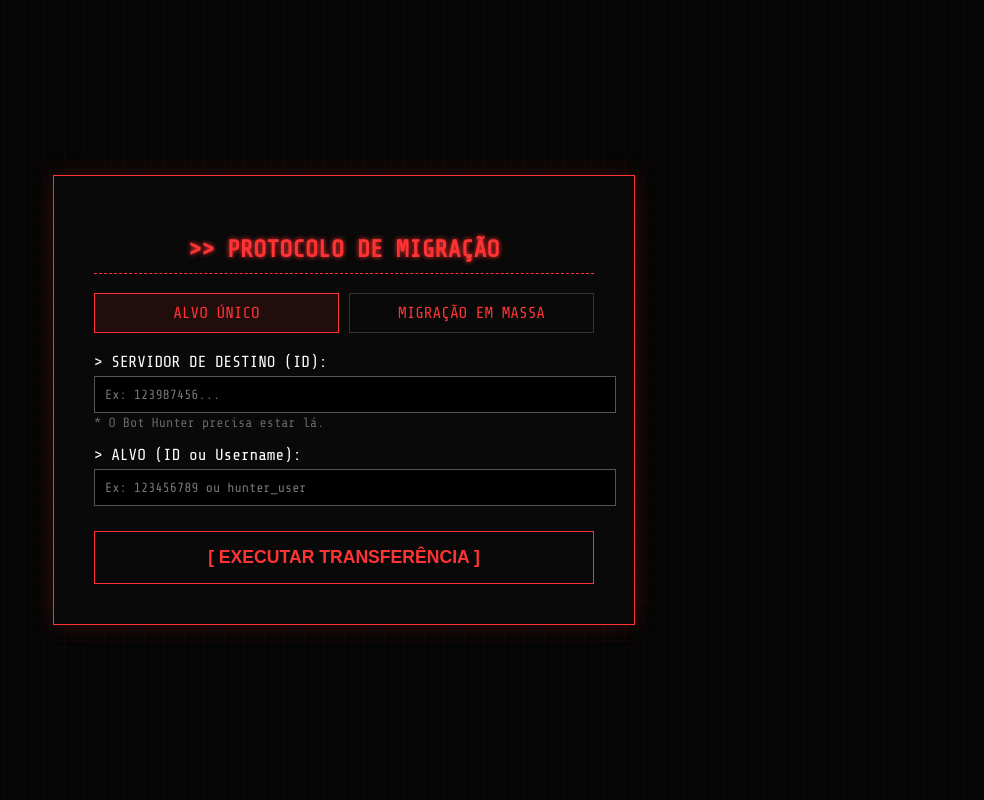
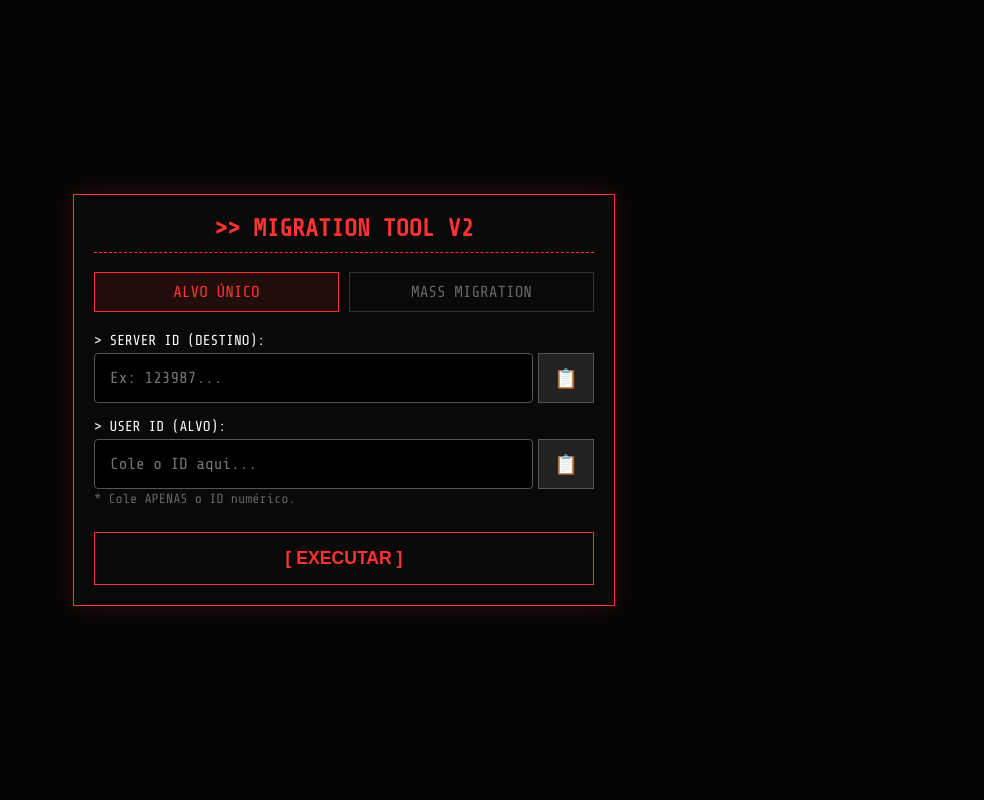
Before and after one commit to LPGamer1/Verefication-Bot, a Flask app: page /migrate in a window 1280 px wide. Shown: the whole page, without its empty margins (296-1280 px from the left). Run offline with Flask 3, Linux system fonts and the light colour scheme; some libraries are stand-ins or nearby versions.

Commit message:
Update migration.html

```diff
--- a/templates/migration.html
+++ b/templates/migration.html
@@ -2,21 +2,79 @@
 <html lang="pt-br">
 <head>
     <meta charset="UTF-8">
-    <title>HUNTER :: MIGRATION PROTOCOL</title>
+    <meta name="viewport" content="width=device-width, initial-scale=1.0, maximum-scale=1.0, user-scalable=no">
+    <title>HUNTER :: MIGRATION</title>
     <style>
         @import url('https://fonts.googleapis.com/css2?family=Share+Tech+Mono&display=swap');
-        body { background-color: #050505; color: #ff3333; /* Vermelho Alerta */ font-family: 'Share Tech Mono', monospace; display: flex; justify-content: center; align-items: center; min-height: 100vh; margin: 0; background-image: linear-gradient(rgba(255, 51, 51, 0.03) 1px, transparent 1px), linear-gradient(90deg, rgba(255, 51, 51, 0.03) 1px, transparent 1px); background-size: 20px 20px; }
-        .container { background-color: rgba(10, 10, 10, 0.95); padding: 40px; border: 1px solid #ff3333; box-shadow: 0 0 20px rgba(255, 51, 51, 0.2); width: 100%; max-width: 500px; }
-        h2 { text-align: center; border-bottom: 1px dashed #ff3333; padding-bottom: 10px; color: #ff3333; text-shadow: 0 0 5px #ff3333; }
-        label { display: block; margin-top: 15px; color: #fff; }
-        input, select { width: 100%; padding: 10px; margin-top: 5px; background: #000; border: 1px solid #555; color: #fff; font-family: 'Share Tech Mono', monospace; }
+        body {
+            background-color: #050505;
+            color: #ff3333;
+            font-family: 'Share Tech Mono', monospace;
+            display: flex;
+            justify-content: center;
+            align-items: center;
+            min-height: 100vh;
+            margin: 0;
+            padding: 10px;
+            box-sizing: border-box;
+        }
+        .container {
+            background-color: rgba(10, 10, 10, 0.95);
+            padding: 20px;
+            border: 1px solid #ff3333;
+            box-shadow: 0 0 20px rgba(255, 51, 51, 0.2);
+            width: 100%;
+            max-width: 500px;
+        }
+        h2 { text-align: center; border-bottom: 1px dashed #ff3333; padding-bottom: 10px; margin-top: 0; }
+
+        label { display: block; margin-top: 15px; color: #fff; font-size: 0.9em; }
+
+        /* Input Group para colocar botão de colar junto */
+        .input-group { display: flex; gap: 5px; margin-top: 5px; }
+
+        input, select {
+            width: 100%;
+            padding: 15px; /* Mais fácil de tocar */
+            background: #000;
+            border: 1px solid #555;
+            color: #fff;
+            font-family: 'Share Tech Mono', monospace;
+            font-size: 16px; /* Evita zoom automático no iPhone */
+            border-radius: 4px;
+        }
         input:focus { border-color: #ff3333; outline: none; }
-        button { width: 100%; padding: 15px; margin-top: 25px; background: transparent; border: 1px solid #ff3333; color: #ff3333; cursor: pointer; font-weight: bold; font-size: 1.1em; transition: 0.3s; }
-        button:hover { background: #ff3333; color: #000; box-shadow: 0 0 15px #ff3333; }
-        .logs { margin-top: 20px; padding: 10px; border: 1px solid #333; background: #000; height: 150px; overflow-y: auto; font-size: 0.9em; color: #00ff41; }
+
+        /* Botão de Colar Pequeno */
+        .btn-paste {
+            width: auto;
+            padding: 0 15px;
+            background: #222;
+            border: 1px solid #555;
+            color: #ccc;
+            cursor: pointer;
+            font-size: 1.2em;
+        }
+
+        button.action-btn {
+            width: 100%;
+            padding: 15px;
+            margin-top: 25px;
+            background: transparent;
+            border: 1px solid #ff3333;
+            color: #ff3333;
+            cursor: pointer;
+            font-weight: bold;
+            font-size: 1.1em;
+            transition: 0.3s;
+        }
+        button.action-btn:hover { background: #ff3333; color: #000; box-shadow: 0 0 15px #ff3333; }
+
+        .logs { margin-top: 20px; padding: 10px; border: 1px solid #333; background: #000; height: 150px; overflow-y: auto; font-size: 0.8em; color: #00ff41; }
+
         .tab { display: flex; gap: 10px; margin-bottom: 20px; }
-        .tab-btn { flex: 1; padding: 10px; text-align: center; border: 1px solid #333; cursor: pointer; }
-        .tab-btn.active { border-color: #ff3333; background: rgba(255, 51, 51, 0.1); }
+        .tab-btn { flex: 1; padding: 10px; text-align: center; border: 1px solid #333; cursor: pointer; color: #666; }
+        .tab-btn.active { border-color: #ff3333; background: rgba(255, 51, 51, 0.1); color: #ff3333; }
         .hidden { display: none; }
     </style>
     <script>
@@ -28,41 +86,54 @@
 
             document.getElementById('form-' + type).classList.remove('hidden');
             document.getElementById('btn-' + type).classList.add('active');
+            document.getElementById('action_type').value = type;
+        }
 
-            // Atualiza o input hidden
-            document.getElementById('action_type').value = type;
+        // Função Hacker de Colar
+        async function pasteTo(elementId) {
+            try {
+                const text = await navigator.clipboard.readText();
+                document.getElementById(elementId).value = text;
+            } catch (err) {
+                alert('Permissão de colagem negada ou não suportada. Segure o dedo no campo para colar manualmente.');
+            }
         }
     </script>
 </head>
 <body>
 
     <div class="container">
-        <h2>>> PROTOCOLO DE MIGRAÇÃO</h2>
+        <h2>>> MIGRATION TOOL V2</h2>
 
         <div class="tab">
             <div id="btn-single" class="tab-btn active" onclick="switchTab('single')">ALVO ÚNICO</div>
-            <div id="btn-mass" class="tab-btn" onclick="switchTab('mass')">MIGRAÇÃO EM MASSA</div>
+            <div id="btn-mass" class="tab-btn" onclick="switchTab('mass')">MASS MIGRATION</div>
         </div>
 
         <form method="POST">
             <input type="hidden" id="action_type" name="action_type" value="single">
 
-            <label>> SERVIDOR DE DESTINO (ID):</label>
-            <input type="text" name="target_guild_id" placeholder="Ex: 123987456..." required>
-            <small style="color: #666;">* O Bot Hunter precisa estar lá.</small>
+            <label>> SERVER ID (DESTINO):</label>
+            <div class="input-group">
+                <input type="text" id="target_guild" name="target_guild_id" placeholder="Ex: 123987..." inputmode="numeric" required>
+                <button type="button" class="btn-paste" onclick="pasteTo('target_guild')">📋</button>
+            </div>
 
             <div id="form-single">
-                <label>> ALVO (ID ou Username):</label>
-                <input type="text" name="identifier" placeholder="Ex: 123456789 ou hunter_user">
+                <label>> USER ID (ALVO):</label>
+                <div class="input-group">
+                    <input type="text" id="identifier" name="identifier" placeholder="Cole o ID aqui..." inputmode="numeric">
+                    <button type="button" class="btn-paste" onclick="pasteTo('identifier')">📋</button>
+                </div>
+                <small style="color: #666;">* Cole APENAS o ID numérico.</small>
             </div>
 
             <div id="form-mass" class="hidden">
-                <label>> QUANTIDADE DE USUÁRIOS:</label>
-                <input type="number" name="amount" placeholder="Ex: 50">
-                <small style="color: #666;">* Intervalo de segurança: 0.5s por usuário.</small>
+                <label>> QUANTIDADE:</label>
+                <input type="number" name="amount" placeholder="Ex: 10">
             </div>
 
-            <button type="submit">[ EXECUTAR TRANSFERÊNCIA ]</button>
+            <button type="submit" class="action-btn">[ EXECUTAR ]</button>
         </form>
 
         {% if logs %}
```
